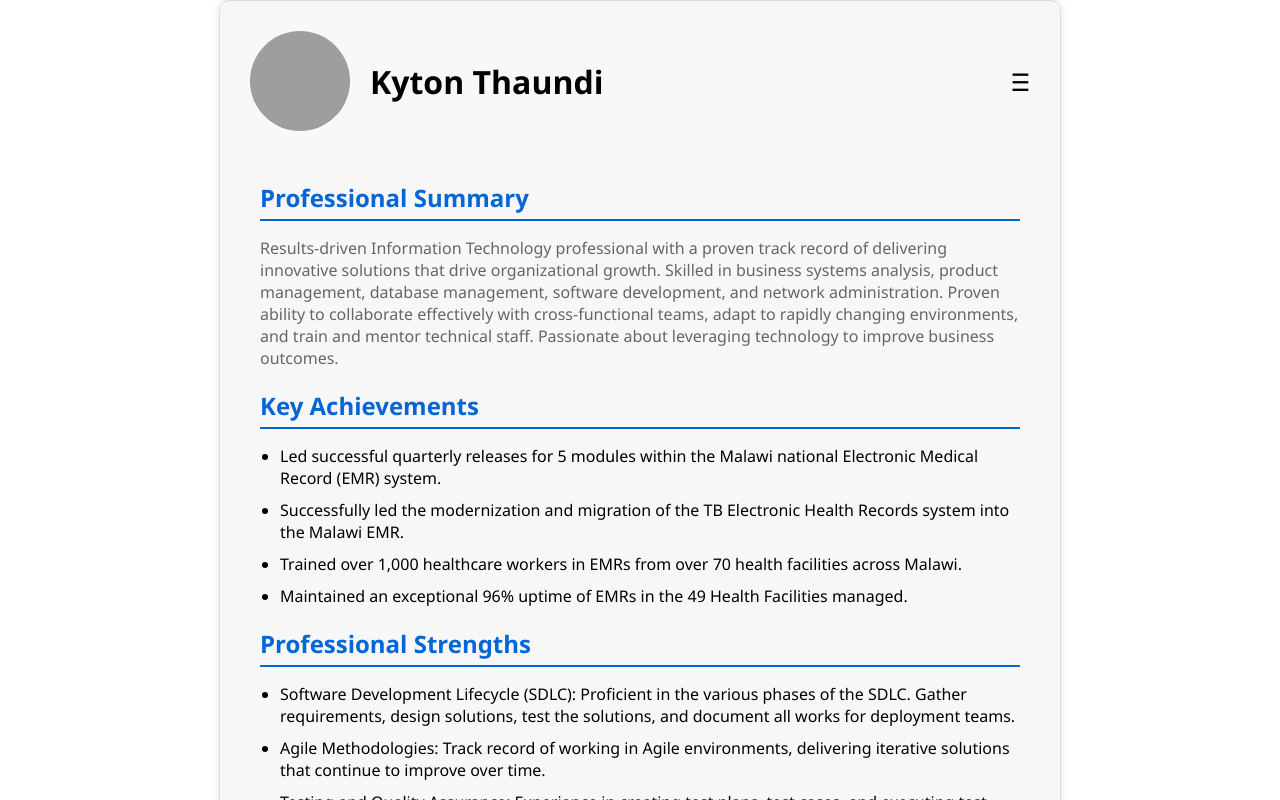
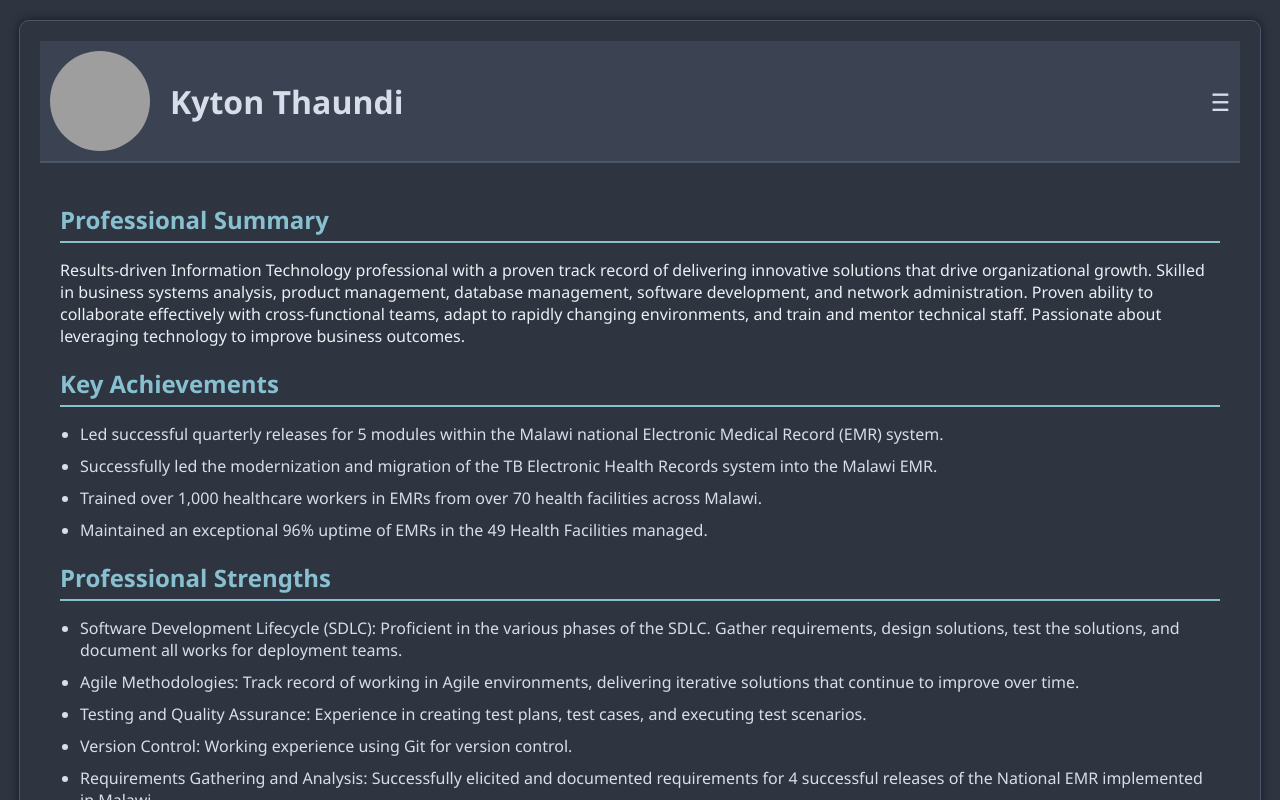
Before and after one commit to KytonThaundi/kyton_thaundi, a React (Create React App) app: page / in a window 1280 px wide. Shown: the top 800 px of the page. Built offline with nearby package versions, Linux system fonts and the light colour scheme; grey boxes are pictures that could not be loaded.

Commit message:
applying theme and improving navigation

```diff
--- a/src/components/Profile.css
+++ b/src/components/Profile.css
@@ -1,12 +1,23 @@
+body {
+  background-color: #2E3440;
+  margin: 0;
+  padding: 0;
+  display: flex;
+  justify-content: center;
+  align-items: flex-start;
+  min-height: 100vh;
+}
+
 .profile-container {
-  background-color: #f7f7f7;
+  background-color: #2E3440;
   padding: 20px;
-  border: 1px solid #ddd;
+  border: 1px solid #4C566A;
   border-radius: 10px;
-  box-shadow: 0 0 10px rgba(0, 0, 0, 0.1);
+  box-shadow: 0 0 10px rgba(0, 0, 0, 0.5);
   font-family: 'Segoe UI', Tahoma, Geneva, Verdana, sans-serif;
-  max-width: 800px;
-  margin: 0 auto;
+  max-width: 1200px;
+  color: #D8DEE9;
+  margin: 20px auto;
 }
 
 .profile-header {
@@ -14,8 +25,9 @@
   align-items: center;
   justify-content: space-between;
   padding: 10px;
-  background-color: #f8f8f8;
+  background-color: #3B4252;
   position: relative;
+  border-bottom: 2px solid #4C566A;
 }
 
 .profile-header img {
@@ -28,12 +40,14 @@
 .profile-header h1 {
   margin: 0;
   font-size: 2em;
+  color: #D8DEE9;
 }
 
 .hamburger-menu {
   cursor: pointer;
   font-size: 24px;
   position: relative;
+  color: #D8DEE9;
 }
 
 .hamburger-menu:hover .profile-nav,
@@ -41,13 +55,17 @@
   display: block;
 }
 
+.profile-body {
+  display: flex;
+}
+
 .profile-nav {
   display: none;
   position: absolute;
   top: 40px;
   right: 0;
-  background-color: #fff;
-  box-shadow: 0 4px 8px rgba(0, 0, 0, 0.1);
+  background-color: #4C566A;
+  box-shadow: 0 4px 8px rgba(0, 0, 0, 0.5);
   border-radius: 4px;
   z-index: 1000;
 }
@@ -65,10 +83,12 @@
 .profile-nav ul li {
   padding: 10px 20px;
   cursor: pointer;
+  font-size: 0.9em;
+  color: #D8DEE9;
 }
 
 .profile-nav ul li:hover {
-  background-color: #f0f0f0;
+  background-color: #5E81AC;
 }
 
 .profile-section {
@@ -76,8 +96,8 @@
 }
 
 .profile-section h2 {
-  color: #0366d6;
-  border-bottom: 2px solid #0366d6;
+  color: #88C0D0;
+  border-bottom: 2px solid #88C0D0;
   padding-bottom: 5px;
   margin-bottom: 10px;
 }
@@ -92,11 +112,11 @@
 }
 
 .profile-section p {
-  color: #333;
+  color: #ECEFF4;
 }
 
 .profile-section h3 {
-  color: #24292e;
+  color: #88C0D0;
   margin-top: 10px;
 }
 
@@ -105,22 +125,24 @@
 }
 
 .profile-section strong {
-  color: #24292e;
+  color: #88C0D0;
 }
 
 .profile-content {
   padding: 20px;
+  flex: 1;
 }
 
 .profile-content p {
-  color: #666;
+  color: #ECEFF4;
 }
 
 .profile-footer {
   position: relative;
   text-align: center;
   padding: 10px;
-  background-color: #f1f1f1;
+  background-color: #3B4252;
+  border-top: 2px solid #4C566A;
 }
 
 .fineprint {
@@ -142,7 +164,7 @@
   position: fixed;
   bottom: 20px;
   right: 20px;
-  background-color: #0366d6;
+  background-color: #88C0D0;
   color: white;
   border-radius: 50%;
   width: 50px;
@@ -151,7 +173,7 @@
   align-items: center;
   justify-content: center;
   cursor: pointer;
-  box-shadow: 0 4px 8px rgba(0, 0, 0, 0.1);
+  box-shadow: 0 4px 8px rgba(0, 0, 0, 0.5);
   font-size: 28px;
   z-index: 1000;
   opacity: 0.7;
@@ -159,6 +181,6 @@
 }
 
 .scroll-to-top:hover {
-  background-color: #024ea2;
+  background-color: #81A1C1;
   opacity: 1;
 }
--- a/src/components/Profile.js
+++ b/src/components/Profile.js
@@ -28,6 +28,7 @@ class Profile extends React.Component {
 
   scrollToSection = (sectionId) => {
     document.getElementById(sectionId).scrollIntoView({ behavior: 'smooth' });
+    this.toggleMenu();
   };
 
   toggleMenu = () => {
@@ -49,6 +50,7 @@ class Profile extends React.Component {
             &#9776;
           </div>
         </div>
+        <div className="profile-body">
           <nav className="profile-nav">
             <ul>
               <li onClick={() => this.scrollToSection('professional-summary')}>Professional Summary</li>
@@ -174,6 +176,7 @@ class Profile extends React.Component {
               </p>
             </section>
           </div>
+        </div>
         <footer className="profile-footer">
           <div className="watermark"> </div>
           <div className="fineprint">&copy; kytha 2025</div>
```
Lines whose indentation alone changed are shown as unchanged.
